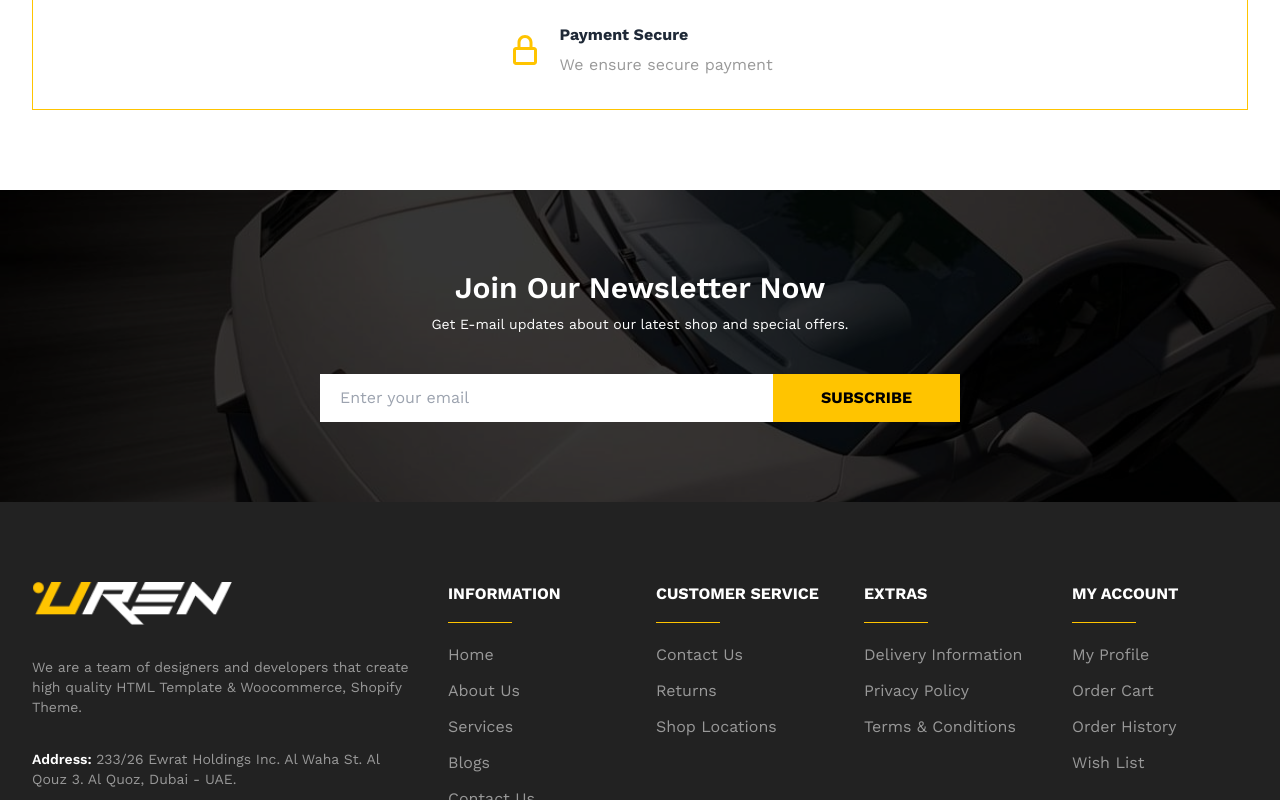
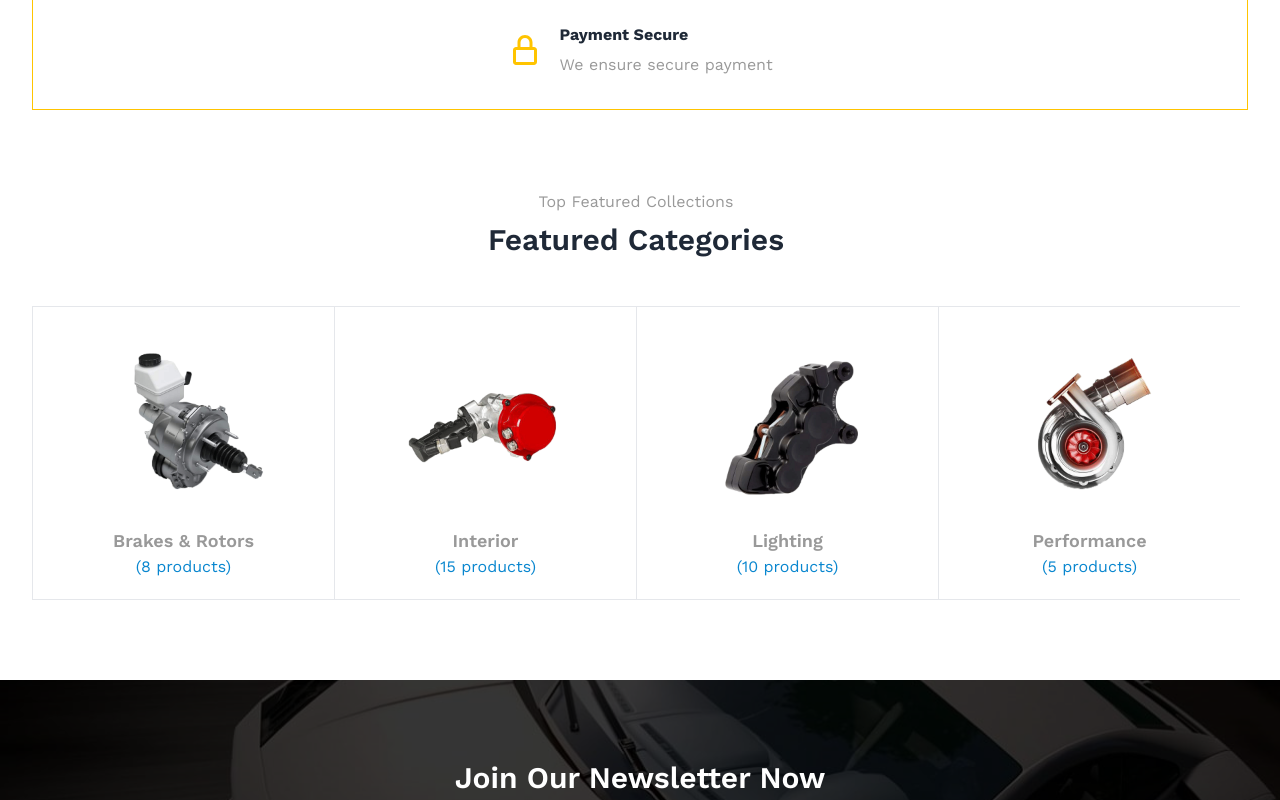
Before and after one commit to shahjalalhazari/Uren-Car-Accessories-Shop, a Next.js app: page / in a window 1280 px wide. Shown: the part 1466-2266 px from the top of the page. Built offline with nearby package versions, Linux system fonts and the light colour scheme.

Commit message:
Featured Categories list added.

```diff
--- a/src/components/HomePage/HomePage.jsx
+++ b/src/components/HomePage/HomePage.jsx
@@ -1,5 +1,6 @@
 import "./home-page.css"
 import CarouselBanner from "./sections/CarouselBanner";
+import FeaturedCategories from "./sections/FeaturedCategories";
 import OfferBanners from "./sections/OfferBanners";
 import ShoppingFacilities from "./sections/ShoppingFacilities";
 
@@ -9,6 +10,7 @@ const HomePage = () => {
       <CarouselBanner />
       <OfferBanners />
       <ShoppingFacilities />
+      <FeaturedCategories />
     </>
   );
 };
--- a/src/components/HomePage/home-page.css
+++ b/src/components/HomePage/home-page.css
@@ -98,3 +98,21 @@
 }
 
 /* ----------------------- */
+/* FEATURED CATEGORIES SECTION */
+.category-item-card {
+    @apply bg-white flex flex-col items-center text-center py-5;
+}
+
+.category-item-card:hover {
+    @apply shadow-xl;
+}
+
+.category-item-card-title {
+    @apply text-lg font-semibold text-[#999];
+}
+
+.category-item-card-title:hover {
+    @apply text-primary
+}
+
+/* ----------------------- */
--- /dev/null
+++ b/src/components/HomePage/sections/FeaturedCategories.jsx
@@ -0,0 +1,146 @@
+"use client";
+import { useEffect, useState } from "react";
+import Carousel from "react-multi-carousel";
+import "react-multi-carousel/lib/styles.css";
+import FeaturedCategorySingleCard from "@/components/shared/cards/FeaturedCategorySingleCard";
+import SectionHeading from "@/components/shared/SectionHeading";
+
+const FeaturedCategories = () => {
+  const [deviceType, setDeviceType] = useState("desktop");
+
+  useEffect(() => {
+    const updateDeviceType = () => {
+      if (window.innerWidth < 464) {
+        setDeviceType("mobile");
+      } else if (window.innerWidth < 1024) {
+        setDeviceType("tablet");
+      } else {
+        setDeviceType("desktop");
+      }
+    };
+
+    // Initial check
+    updateDeviceType();
+
+    // Add event listener to detect resize
+    window.addEventListener("resize", updateDeviceType);
+
+    // Cleanup listener
+    return () => window.removeEventListener("resize", updateDeviceType);
+  }, []);
+
+  const responsive = {
+    desktop: {
+      breakpoint: { max: 3000, min: 1024 },
+      items: 6,
+      slidesToSlide: 6,
+    },
+    tablet: {
+      breakpoint: { max: 1024, min: 464 },
+      items: 4,
+      slidesToSlide: 4,
+    },
+    mobile: {
+      breakpoint: { max: 464, min: 0 },
+      items: 2,
+      slidesToSlide: 2,
+    },
+  };
+  return (
+    <div className="ml-8 mr-10 py-0 mb-20">
+      {/* Section Heading */}
+      <SectionHeading
+        heading="Featured Categories"
+        subHeading="Top Featured Collections"
+      />
+
+      {/* Category List */}
+      <Carousel
+        swipeable={true}
+        draggable={true}
+        showDots={false}
+        responsive={responsive}
+        ssr={true}
+        infinite={true}
+        autoPlay={deviceType !== "mobile"}
+        autoPlaySpeed={5000}
+        keyBoardControl={true}
+        customTransition="ease-in-out .5"
+        transitionDuration={3000}
+        containerClass="carousel-container"
+        removeArrowOnDeviceType={["tablet", "mobile"]}
+        deviceType={deviceType}
+        itemClass="mt-12 border-y border-l"
+      >
+        {featuredCategories.map((item, index) => (
+          <FeaturedCategorySingleCard key={index} categoryItem={item} />
+        ))}
+      </Carousel>
+    </div>
+  );
+};
+
+export default FeaturedCategories;
+
+const featuredCategories = [
+  {
+    name: "Brakes & Rotors",
+    quantity: 8,
+    image: "/images/featured-categories/1.png",
+  },
+  {
+    name: "Interior",
+    quantity: 15,
+    image: "/images/featured-categories/2.png",
+  },
+  {
+    name: "Lighting",
+    quantity: 10,
+    image: "/images/featured-categories/3.png",
+  },
+  {
+    name: "Performance",
+    quantity: 5,
+    image: "/images/featured-categories/4.png",
+  },
+  {
+    name: "Suspension Systems",
+    quantity: 18,
+    image: "/images/featured-categories/5.png",
+  },
+  {
+    name: "Wheels & Tires",
+    quantity: 26,
+    image: "/images/featured-categories/6.png",
+  },
+  {
+    name: "Brakes & Rotors",
+    quantity: 8,
+    image: "/images/featured-categories/4.png",
+  },
+  {
+    name: "Interior",
+    quantity: 15,
+    image: "/images/featured-categories/6.png",
+  },
+  {
+    name: "Lighting",
+    quantity: 10,
+    image: "/images/featured-categories/5.png",
+  },
+  {
+    name: "Performance",
+    quantity: 5,
+    image: "/images/featured-categories/1.png",
+  },
+  {
+    name: "Suspension Systems",
+    quantity: 18,
+    image: "/images/featured-categories/2.png",
+  },
+  {
+    name: "Wheels & Tires",
+    quantity: 26,
+    image: "/images/featured-categories/3.png",
+  },
+];
--- /dev/null
+++ b/src/components/shared/SectionHeading.jsx
@@ -0,0 +1,10 @@
+const SectionHeading = ({ heading, subHeading }) => {
+  return (
+    <div className="text-center">
+      <h6 className="text-[#999] mb-2">{subHeading}</h6>
+      <h2 className="font-semibold text-3xl">{heading}</h2>
+    </div>
+  );
+};
+
+export default SectionHeading;
--- /dev/null
+++ b/src/components/shared/cards/FeaturedCategorySingleCard.jsx
@@ -0,0 +1,28 @@
+import Image from "next/image";
+import Link from "next/link";
+
+
+const FeaturedCategorySingleCard = ({ categoryItem }) => {
+  return (
+    <div className="category-item-card">
+      <Link href={`/categories/${encodeURIComponent(categoryItem.name)}`}>
+        <Image
+          src={categoryItem.image}
+          width={200}
+          height={220}
+          alt={categoryItem.name}
+          className=""
+        />
+      </Link>
+      {/* REPLACE */}
+      <Link href={`/categories/${encodeURIComponent(categoryItem.name)}`}>
+        <h2 className="category-item-card-title">{categoryItem.name}</h2>
+      </Link>
+      <p className="text-blue">
+        &#40;{categoryItem.quantity} products&#41;
+      </p>
+    </div>
+  );
+};
+
+export default FeaturedCategorySingleCard;
```
